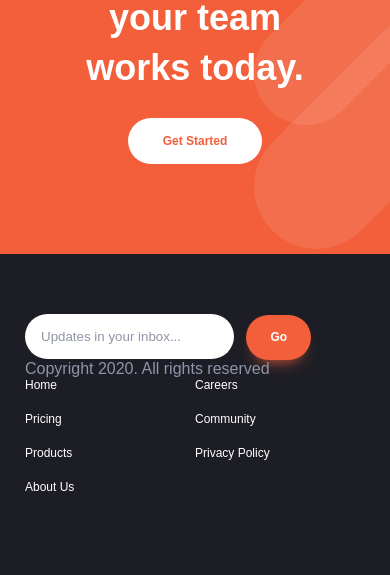
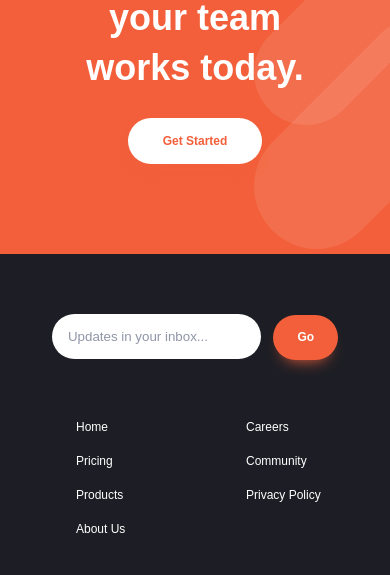
Before and after one commit to FrancuskiMiroslav/ManageLandingPage-SCSS-JS, a website: page src/copy/index.html in a window 390 px wide. Shown: the part 2872-3447 px from the top of the page. Drawn offline with nearby package versions, Linux system fonts and the light colour scheme; files that its build step writes are made by us from their sources; files whose address does not match are found by name; a web font is replaced by a local one.

Commit message:
all scss responsive done with footer

```diff
--- a/src/sass/style.scss
+++ b/src/sass/style.scss
@@ -477,9 +477,11 @@ footer {
     padding: 60px 25px;
     display: grid;
     grid-template-columns: repeat(4, 1fr);
+    position: relative;
+
     @include media-max-width(850) {
       grid-template-columns: 1fr 1fr;
-      padding-bottom: 50px;
+      padding-bottom: 60px;
     }
 
     &__contact {
@@ -511,6 +513,12 @@ footer {
       display: flex;
       margin-top: auto;
 
+      @include media-max-width(850) {
+        margin-bottom: 50px;
+        width: 100%;
+        justify-content: space-between;
+      }
+
       li {
         margin-right: 10px;
 
@@ -527,6 +535,10 @@ footer {
       align-self: baseline;
       li:not(:last-child) {
         margin-bottom: 20px;
+      }
+
+      @include media-max-width(850) {
+        padding-left: 30%;
       }
 
       &.one {
@@ -559,6 +571,8 @@ footer {
       @include media-max-width(850) {
         grid-column: 1/3;
         grid-row: 1/3;
+        margin-bottom: 60px;
+        text-align: center;
       }
 
       .email {
@@ -581,6 +595,13 @@ footer {
 
       .copyright {
         margin-top: auto;
+        @include media-max-width(850) {
+          position: absolute;
+          bottom: 0;
+          left: 50%;
+          transform: translateX(-50%);
+          width: 100%;
+        }
       }
     }
   }
```
